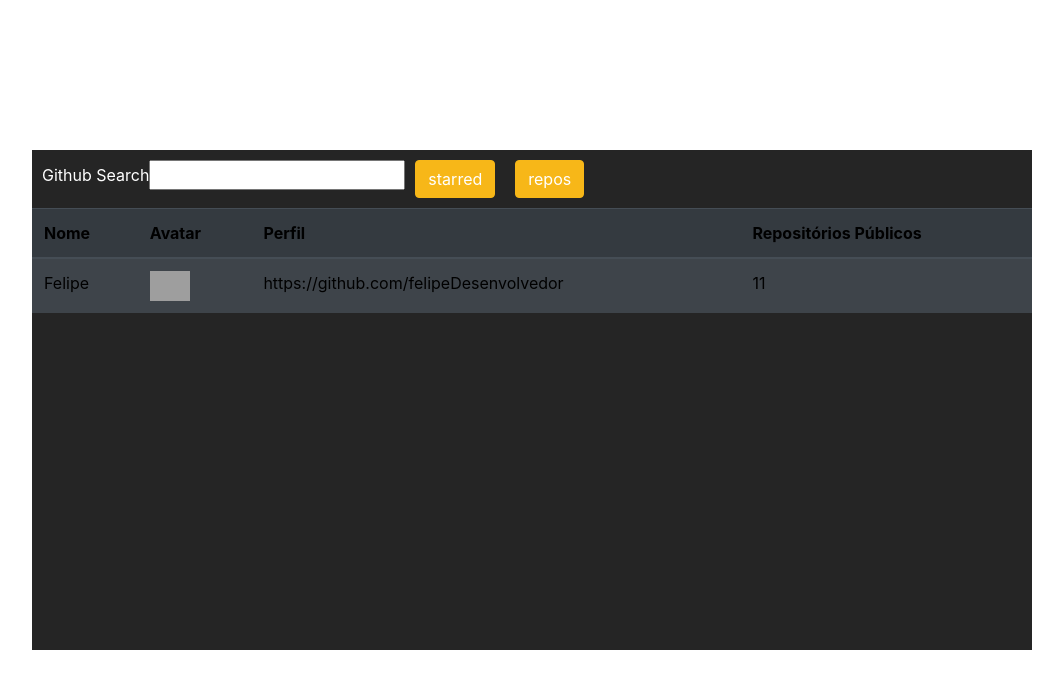
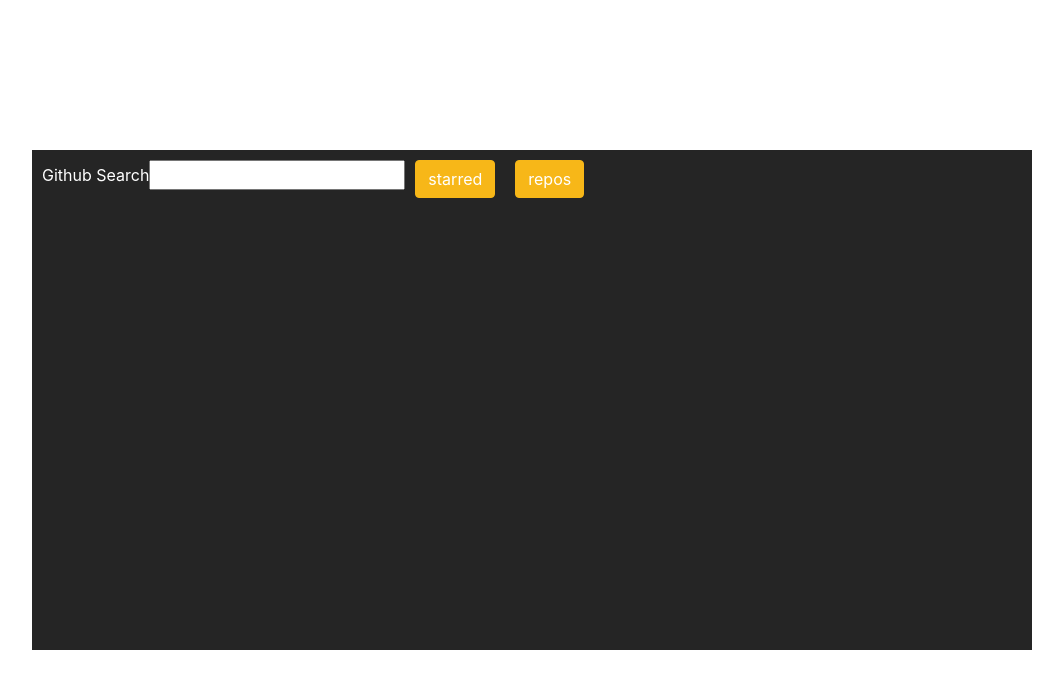
Before and after one commit to felipeDesenvolvedor/compass-uol, a React (Create React App) app: page / in a window 1280 px wide. Shown: the top 688 px of the page, without its empty margins (108-1171 px from the left). Built offline with nearby package versions, Linux system fonts and the light colour scheme; grey boxes are pictures that could not be loaded.

Commit message:
Component Table

```diff
--- a/src/App.js
+++ b/src/App.js
@@ -6,11 +6,12 @@
 import Table from './components/Table';
 
 function App() {
+
   return (
     <Wrapper>
       <Form>
         <fieldset>
-          <Input type='text' idInput={'form-search'} textLabel={'github search'}/>
+          <Input type='text' idInput={'form-search'} textLabel={'github search'} />
         </fieldset>
 
         <fieldset>
@@ -19,7 +20,7 @@
         </fieldset>
       </Form>
 
-      <Table name={'Felipe'} avatarUrl={"https://avatars.githubusercontent.com/u/29111131?v=4"} repositories={'11'} perfil={'https://github.com/felipeDesenvolvedor'}/>
+
     </Wrapper>
   );
 }
--- /dev/null
+++ b/src/api/index.js
@@ -0,0 +1,20 @@
+const getUser = (props) => {
+
+    (function(){
+        clearTimeout(this.interval);
+        this.interval = setTimeout(search, 1000);
+    })();
+
+    const search = () => {
+        let user = props.target.value;
+
+        let userGithub;
+        userGithub = fetch(`https://api.github.com/users/${user}`).then(resposta => {
+            return resposta.json();
+        }).then(json => {
+            console.log(json);
+        });
+    }
+}
+
+export {getUser};
--- a/src/components/Input/index.js
+++ b/src/components/Input/index.js
@@ -1,9 +1,12 @@
 import React from 'react';
 import styled from 'styled-components';
+import {getUser} from '../../api/index.js';
 
-const InputComponent = styled.input`
-
-`;
+const InputComponent = ({id}) => {
+    return(
+        <input id={id} onInput={getUser}/>
+    );
+};
 
 const Label = styled.label`
     color:var(--color-white);
--- a/src/components/Table/index.js
+++ b/src/components/Table/index.js
@@ -1,4 +1,4 @@
-import React from 'react';
+import React, { Component } from 'react';
 import styled from 'styled-components';
 
 const TableStyled = styled.table.attrs({className:'table table-striped table-dark'})`
@@ -22,26 +22,32 @@
     );
 }
 
-const TableBody = ({name, avatarUrl, repositories, perfil}) => {
+const TableBody = props => {
+    const {userGithub} = props;
+
     return(
         <tbody>
             <tr>
-                <td scope="row">{name}</td>
-                <td><img src={avatarUrl} alt="Avatar de usuario"/></td>
-                <td>{perfil}</td>
-                <td>{repositories}</td>
+                <td scope="row">{userGithub.name}</td>
+                <td><img src={userGithub.avatarUrl} alt="Avatar de usuario"/></td>
+                <td>{userGithub.perfil}</td>
+                <td>{userGithub.repositories}</td>
             </tr>
         </tbody>
     );
 }
 
-const Table = ({name, avatarUrl, repositories, perfil}) => {
-    return (
-        <TableStyled>
-            <TableHead />
-            <TableBody name={name} avatarUrl={avatarUrl} repositories={repositories} perfil={perfil}/>
-        </TableStyled>
-    );
-};
+class Table extends Component {
+    render(){
+        const {userGithub} = this.props;
+
+        return(
+            <TableStyled>
+                <TableHead />
+                <TableBody userGithub={userGithub}/>
+            </TableStyled>
+        );
+    }
+}
 
 export default Table;
```
